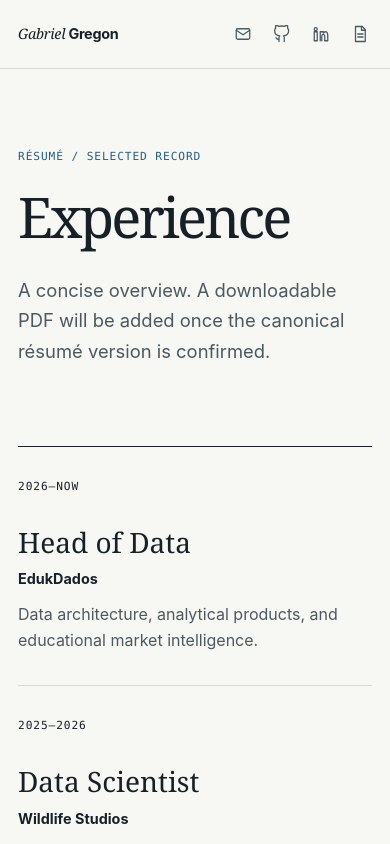
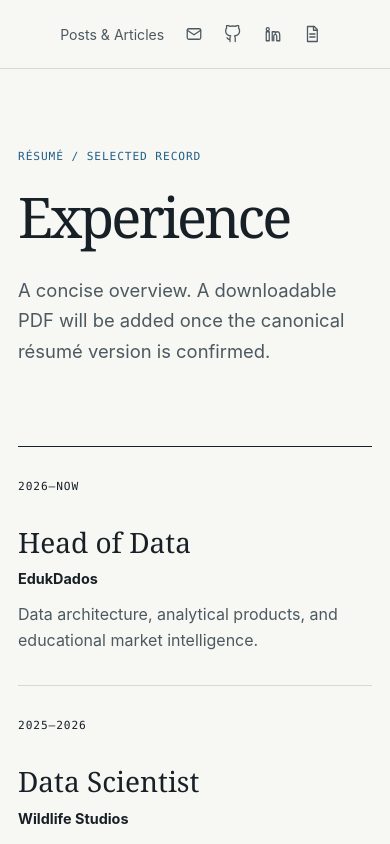
Before and after one commit to GGregon/ggregon.github.io, a Next.js app: page /resume in a window 390 px wide. Shown: the top 844 px of the page. Built offline with nearby package versions, Linux system fonts and the light colour scheme; no server answers.

Commit message:
Center navigation and rename writing section

```diff
--- a/app/globals.css
+++ b/app/globals.css
@@ -28,9 +28,7 @@ a { color: inherit; text-decoration-thickness: 1px; text-underline-offset: .22em
 .skipLink:focus { transform: none; }
 
 .siteHeader { border-bottom: 1px solid var(--rule); }
-.headerInner { min-height: 74px; display: flex; align-items: center; justify-content: space-between; gap: 2rem; }
-.wordmark { font-weight: 650; letter-spacing: -.02em; text-decoration: none; white-space: nowrap; }
-.wordmark span { font-family: var(--serif); font-style: italic; font-weight: 400; }
+.headerInner { min-height: 74px; display: flex; align-items: center; justify-content: center; }
 .headerRight { display: flex; align-items: center; gap: 2rem; }
 .primaryNav a { color: var(--secondary); font-size: .88rem; text-decoration: none; }
 .primaryNav a:hover { color: var(--accent); }
@@ -40,8 +38,7 @@ a { color: inherit; text-decoration-thickness: 1px; text-underline-offset: .22em
 .iconNav svg { width: 19px; height: 19px; }
 
 .intro { padding-block: clamp(4.5rem, 8vw, 7rem); display: grid; grid-template-columns: repeat(12, 1fr); gap: 24px; align-items: start; }
-.intro > .eyebrow { grid-column: 1 / 13; }
-.intro h1 { grid-column: 1 / 7; margin: 1.6rem 0 0; font-family: var(--serif); font-size: clamp(4rem, 8vw, 7rem); line-height: .95; font-weight: 400; letter-spacing: -.055em; }
+.intro h1 { grid-column: 1 / 7; margin: 0; font-family: var(--serif); font-size: clamp(4rem, 8vw, 7rem); line-height: .95; font-weight: 400; letter-spacing: -.055em; }
 .introText { grid-column: 7 / 12; margin-top: 2rem; font-size: clamp(1.1rem, 2vw, 1.35rem); }
 .introText > p:first-child { margin-top: 0; color: var(--ink); }
 .placeholderCopy { font-size: .96rem; color: var(--secondary); }
@@ -120,11 +117,10 @@ a { color: inherit; text-decoration-thickness: 1px; text-underline-offset: .22em
   .shell { width: min(calc(100% - 36px), var(--content)); }
   .headerInner { min-height: 68px; }
   .headerRight { gap: .75rem; }
-  .primaryNav { display: none; }
   .iconNav { gap: .2rem; }
   .iconNav a { width: 36px; height: 36px; }
   .intro { grid-template-columns: 1fr; padding-block: 4.5rem; }
-  .intro > .eyebrow, .intro h1, .introText, .introMeta { grid-column: 1; }
+  .intro h1, .introText, .introMeta { grid-column: 1; }
   .intro h1 { font-size: clamp(3.8rem, 18vw, 6.5rem); }
   .introText { margin-top: 2rem; }
   .introMeta { margin-top: 2rem; }
@@ -138,8 +134,7 @@ a { color: inherit; text-decoration-thickness: 1px; text-underline-offset: .22em
 }
 
 @media (max-width: 430px) {
-  .wordmark { font-size: .9rem; }
-  .headerRight { margin-right: -.4rem; }
+  .headerRight { margin-inline: auto; }
   .iconNav svg { width: 18px; height: 18px; }
   .siteFooter .shell { align-items: flex-start; flex-direction: column; justify-content: center; }
 }
--- a/app/layout.tsx
+++ b/app/layout.tsx
@@ -42,7 +42,7 @@ function Icon({ name }: { name: IconName }) {
 }
 
 function Header() {
-  return <header className="siteHeader"><div className="shell headerInner"><Link className="wordmark" href="/" aria-label="Gabriel Gregon, home"><span>Gabriel</span> Gregon</Link><div className="headerRight"><nav className="primaryNav" aria-label="Primary navigation"><Link href="/writing/">Writing</Link></nav><nav className="iconNav" aria-label="Contact and profile links"><a href="mailto:ggregon@gmail.com" aria-label="Email" title="Email"><Icon name="email" /></a><a href={siteConfig.github} aria-label="GitHub" title="GitHub" target="_blank" rel="noopener noreferrer"><Icon name="github" /></a><a href={siteConfig.linkedin} aria-label="LinkedIn" title="LinkedIn" target="_blank" rel="noopener noreferrer"><Icon name="linkedin" /></a><Link href="/resume/" aria-label="Résumé" title="Résumé"><Icon name="resume" /></Link></nav></div></div></header>;
+  return <header className="siteHeader"><div className="shell headerInner"><div className="headerRight"><nav className="primaryNav" aria-label="Primary navigation"><Link href="/writing/">Posts &amp; Articles</Link></nav><nav className="iconNav" aria-label="Contact and profile links"><a href="mailto:ggregon@gmail.com" aria-label="Email" title="Email"><Icon name="email" /></a><a href={siteConfig.github} aria-label="GitHub" title="GitHub" target="_blank" rel="noopener noreferrer"><Icon name="github" /></a><a href={siteConfig.linkedin} aria-label="LinkedIn" title="LinkedIn" target="_blank" rel="noopener noreferrer"><Icon name="linkedin" /></a><Link href="/resume/" aria-label="Résumé" title="Résumé"><Icon name="resume" /></Link></nav></div></div></header>;
 }
 
 function Footer() {
--- a/app/writing/[slug]/page.tsx
+++ b/app/writing/[slug]/page.tsx
@@ -68,7 +68,7 @@ export default async function PostPage({ params }: PageProps) {
         }}>{post.content}</ReactMarkdown>
       </div>
 
-      <Link className="articleBack" href="/writing/">← Back to writing</Link>
+      <Link className="articleBack" href="/writing/">← Back to posts &amp; articles</Link>
     </article>
   );
 }
--- a/app/writing/page.tsx
+++ b/app/writing/page.tsx
@@ -3,7 +3,7 @@ import { ArticleCard } from "@/components/article-card";
 import { getAllPosts } from "@/lib/posts";
 
 export const metadata: Metadata = {
-  title: "Writing",
+  title: "Posts & Articles",
   description: "Notes on data architecture, analytics, machine learning, and educational technology.",
   alternates: { canonical: "/writing/" },
 };
@@ -14,7 +14,7 @@ export default function WritingPage() {
   return (
     <section className="shell archivePage">
       <header className="archiveHeader">
-        <p className="eyebrow">Writing / Notes & articles</p>
+        <p className="eyebrow">Posts &amp; articles</p>
         <h1>A public notebook,<br />slowly taking shape.</h1>
         <p>Short notes and longer articles about building data systems, working with analytical products, and learning from technical decisions.</p>
       </header>
```
Also changed, not shown: app/page.tsx (+4 -5 lines).
